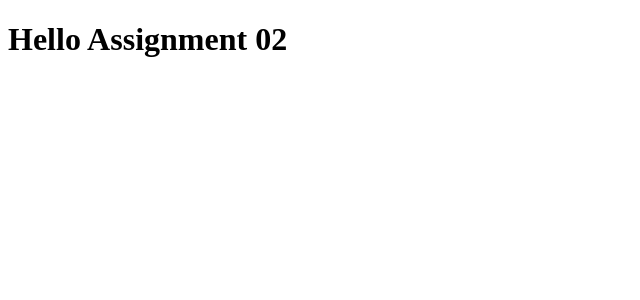
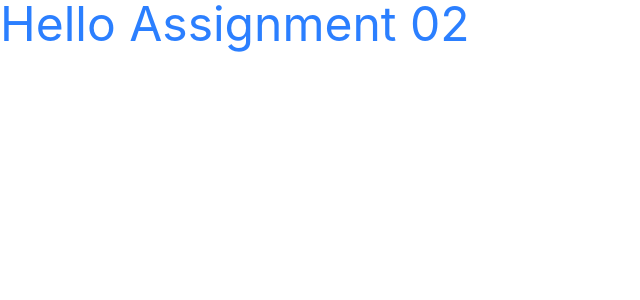
Before and after one commit to fahim484/Foundation-Program-Assignment-2, a React (Vite) app: page / in a window 1280 px wide. Shown: the top 300 px of the page, without its empty margins (0-640 px from the left). Built offline with nearby package versions, Linux system fonts and the light colour scheme.

Commit message:
tailwind css integrate successfully

```diff
--- a/package.json
+++ b/package.json
@@ -10,8 +10,10 @@
     "preview": "vite preview"
   },
   "dependencies": {
+    "@tailwindcss/vite": "^4.3.3",
     "react": "^19.2.8",
-    "react-dom": "^19.2.8"
+    "react-dom": "^19.2.8",
+    "tailwindcss": "^4.3.3"
   },
   "devDependencies": {
     "@eslint/js": "^10.0.1",
--- a/src/App.jsx
+++ b/src/App.jsx
@@ -4,7 +4,7 @@
 
   return (
     <>
-      <h1>Hello Assignment 02</h1>
+      <h1 className="text-5xl text-blue-500">Hello Assignment 02</h1>
     </>
   )
 }
--- a/src/index.css
+++ b/src/index.css
@@ -0,0 +1 @@
+@import "tailwindcss";
--- a/vite.config.js
+++ b/vite.config.js
@@ -1,7 +1,8 @@
 import react from '@vitejs/plugin-react'
 import { defineConfig } from 'vite'
+import tailwindcss from '@tailwindcss/vite'
 
 // https://vite.dev/config/
 export default defineConfig({
-  plugins: [react()],
+  plugins: [react(), tailwindcss(),],
 })
```
Also changed, not shown: 1 other file (tests, documents, lock files or other folders).
